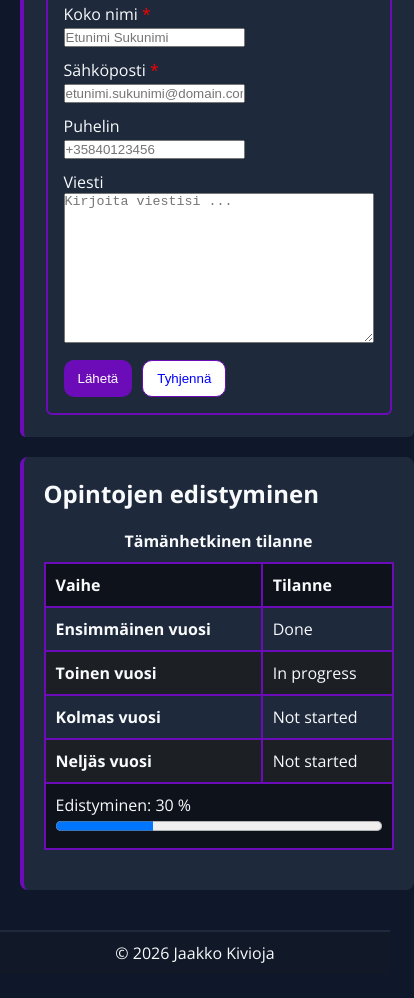
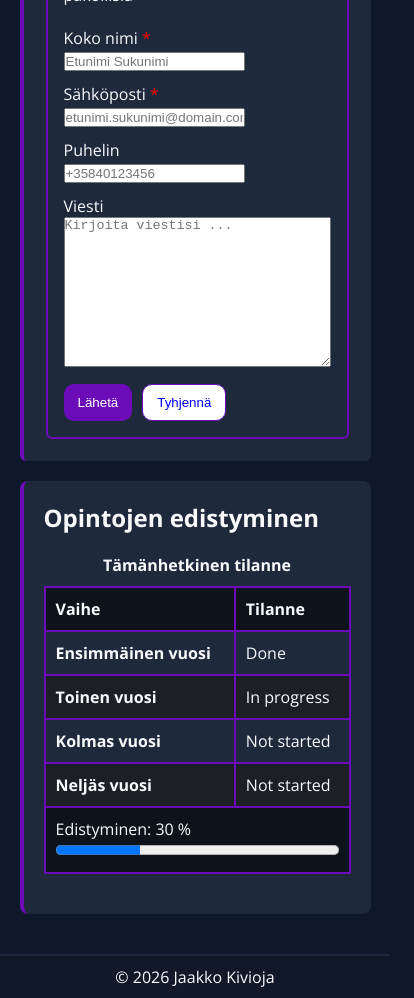
Before and after one commit to JJDyels/Nettisivut, a plain HTML site: page contact.html in a window 390 px wide. Shown: the part 564-1562 px from the top of the page, 414 px wide, since content can reach past the window. Before the commit the page ends 1538 px from the top, so only its background shows below. Drawn offline with nearby package versions, Linux system fonts and the light colour scheme.

Commit message:
Asettelun hienosäätöä

```diff
--- a/contact.html
+++ b/contact.html
@@ -84,8 +84,8 @@
         </form>
 
         <!-- Taulukko opintojen edistymisestä -->
-        <div class="table-container , card">
-            <section>
+
+        <section class="table-container card">
             <h2>Opintojen edistyminen</h2>
             <table>
 
@@ -132,7 +132,6 @@
 
             </table>
         </section>
-        </div>
 
     </main>
 
--- a/css/styles.css
+++ b/css/styles.css
@@ -248,11 +248,6 @@ button:hover {
 /* Taulukko asetukset */
 .table-container {
     grid-column: 1 / -1;
-
-    display: grid;
-    grid-template-columns: repeat(auto-fit, minmax(350px, 1fr));
-
-    gap: 20px;
     margin-bottom: 20px;
 }
 
@@ -321,7 +316,8 @@ progress::-webkit-progress-value {
 
     .container,
     .hero-section,
-    .project-section {
+    .project-section,
+    .table-container {
         grid-template-columns: 1fr;
     }
 
```
Lines whose indentation alone changed are shown as unchanged.
